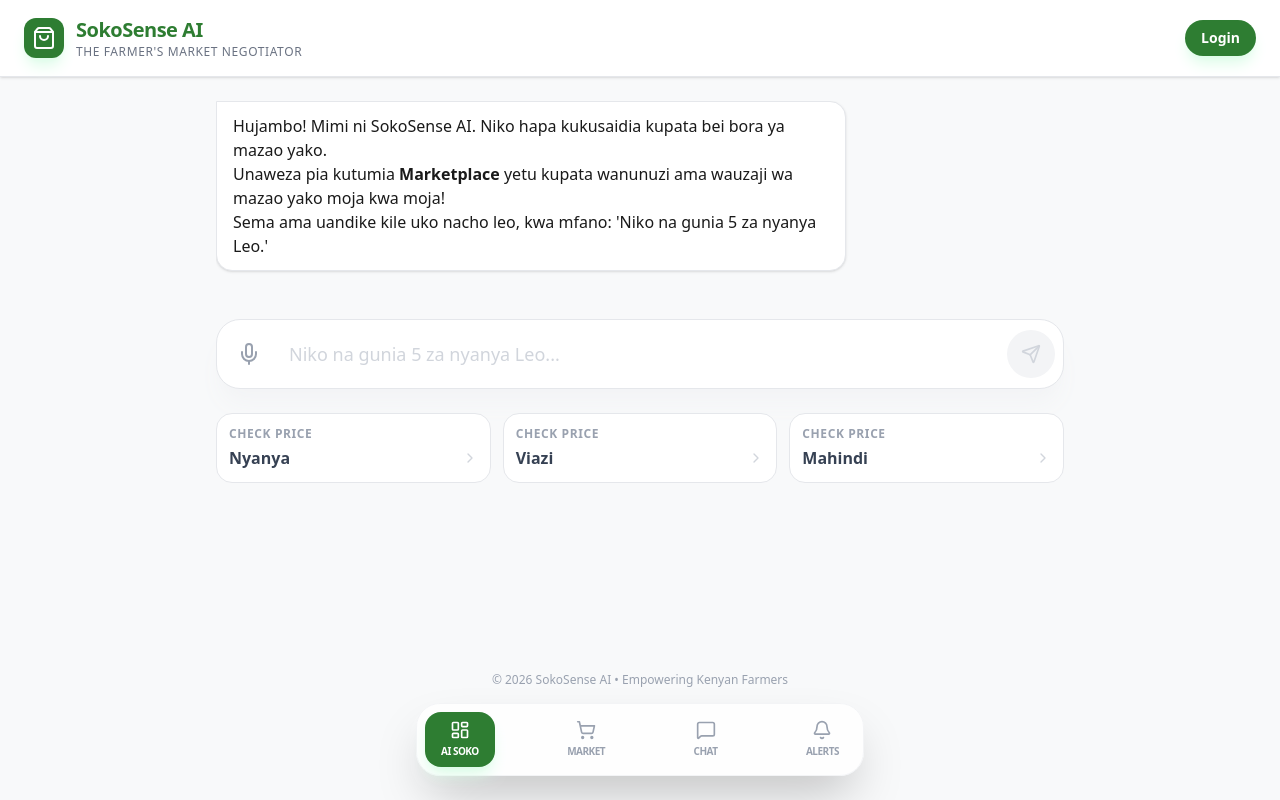
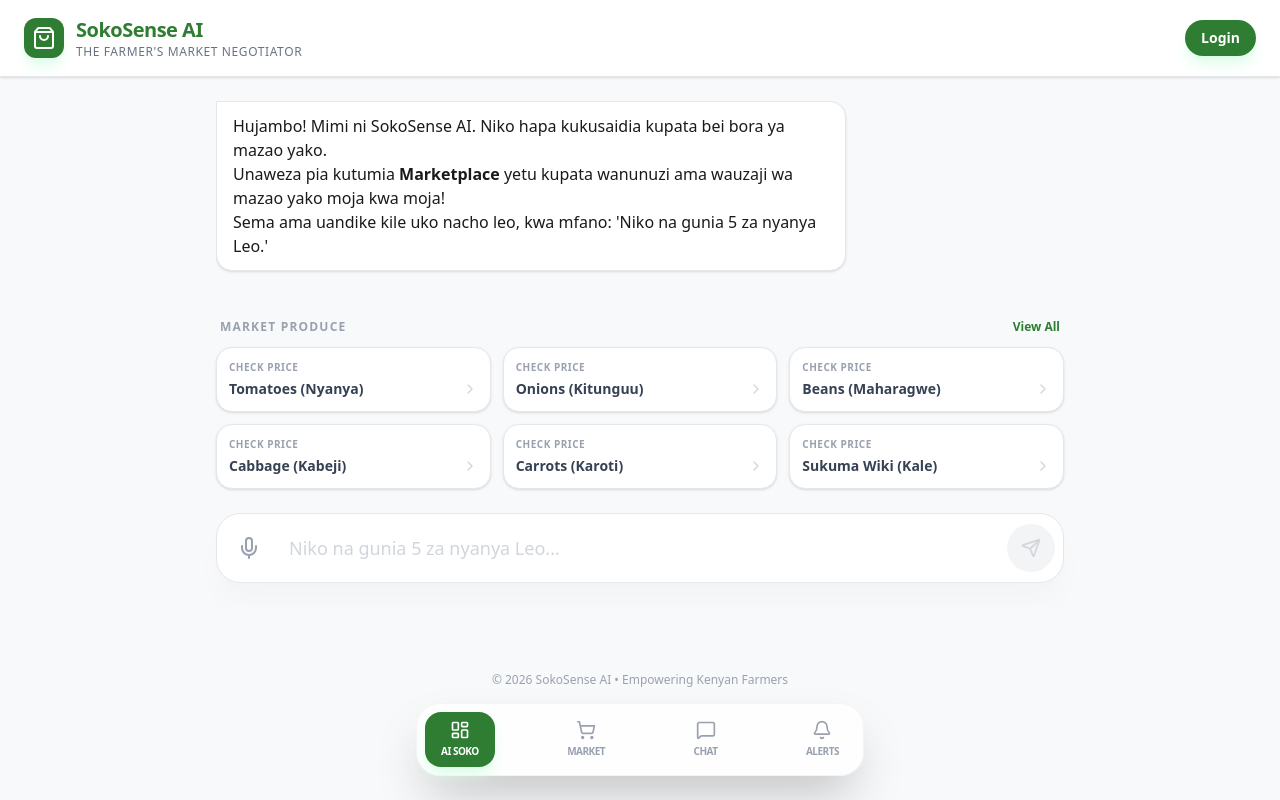
Before and after one commit to JimmyMusyoki/SokoSense, a React (Vite) app: page / in a window 1280 px wide. Built offline with nearby package versions, Linux system fonts and the light colour scheme; no server answers; the database is empty.

Commit message:
feat: Enhance marketplace and home UI with crop filtering
Introduce crop filtering to the Marketplace component to allow users to view listings for specific produce. Refactor the home page to dynamically display a limited set of featured crops, improving initial load times and user experience.

```diff
--- a/src/App.tsx
+++ b/src/App.tsx
@@ -12,6 +12,7 @@ import { ChatBox } from "./components/ChatBox";
 import { Notifications } from "./components/Notifications";
 import { auth } from "./firebase";
 import { signOut } from "firebase/auth";
+import { CROPS } from "./constants";
 
 interface Message {
   id: string;
@@ -219,6 +220,7 @@ function MainApp() {
     },
   ]);
   const [isLoading, setIsLoading] = useState(false);
+  const [showAllCrops, setShowAllCrops] = useState(false);
   const messagesEndRef = useRef<HTMLDivElement>(null);
 
   const scrollToBottom = () => {
@@ -280,6 +282,10 @@ function MainApp() {
       setIsLoading(false);
     }
   };
+
+  // Get a subset of crops for quick tips
+  const featuredCrops = CROPS.slice(0, 6);
+  const otherCrops = CROPS.slice(6, 24); // Show some more but not all 127 at once
 
   return (
     <div className="max-w-4xl w-full mx-auto p-4 md:p-6 flex flex-col gap-6 h-full overflow-hidden">
@@ -372,6 +378,38 @@ function MainApp() {
         <div ref={messagesEndRef} />
       </div>
 
+      {/* Produce Grid (The "Boxes") */}
+      <div className="space-y-3">
+        <div className="flex items-center justify-between px-1">
+          <h3 className="text-xs font-bold text-gray-400 uppercase tracking-widest">Market Produce</h3>
+          <button
+            onClick={() => setShowAllCrops(!showAllCrops)}
+            className="text-xs font-bold text-[#2E7D32] hover:underline"
+          >
+            {showAllCrops ? "Show Less" : "View All"}
+          </button>
+        </div>
+
+        <div className="grid grid-cols-2 sm:grid-cols-3 gap-3">
+          {(showAllCrops ? [...featuredCrops, ...otherCrops] : featuredCrops).map((crop) => (
+            <motion.button
+              layout
+              initial={{ opacity: 0, scale: 0.9 }}
+              animate={{ opacity: 1, scale: 1 }}
+              key={crop}
+              onClick={() => setInput(`Niko na gunia 3 za ${crop.split(' (')[0].toLowerCase()} leo`)}
+              className="bg-white border border-gray-200 rounded-2xl p-3 text-left hover:border-[#2E7D32] hover:bg-green-50 transition-all group shadow-sm"
+            >
+              <p className="text-[10px] text-gray-400 font-bold uppercase tracking-wider mb-1">Check Price</p>
+              <div className="flex items-center justify-between">
+                <span className="font-bold text-gray-700 text-sm truncate pr-2">{crop}</span>
+                <ChevronRight className="w-4 h-4 text-gray-300 group-hover:text-[#2E7D32] transition-colors shrink-0" />
+              </div>
+            </motion.button>
+          ))}
+        </div>
+      </div>
+
       {/* Input Area */}
       <div className="bg-white border border-gray-200 rounded-3xl p-2 shadow-xl shadow-gray-100 flex items-center gap-2">
         <button className="w-12 h-12 rounded-full flex items-center justify-center text-gray-400 hover:bg-gray-50 hover:text-[#2E7D32] transition-colors">
@@ -398,23 +436,6 @@ function MainApp() {
           <Send className="w-5 h-5" />
         </button>
       </div>
-
-      {/* Quick Tips */}
-      <div className="grid grid-cols-2 md:grid-cols-3 gap-3">
-        {["Nyanya", "Viazi", "Mahindi"].map((crop) => (
-          <button
-            key={crop}
-            onClick={() => setInput(`Niko na gunia 3 za ${crop.toLowerCase()} leo`)}
-            className="bg-white border border-gray-200 rounded-2xl p-3 text-left hover:border-[#2E7D32] hover:bg-green-50 transition-all group"
-          >
-            <p className="text-xs text-gray-400 font-bold uppercase tracking-wider mb-1">Check Price</p>
-            <div className="flex items-center justify-between">
-              <span className="font-bold text-gray-700">{crop}</span>
-              <ChevronRight className="w-4 h-4 text-gray-300 group-hover:text-[#2E7D32] transition-colors" />
-            </div>
-          </button>
-        ))}
-      </div>
     </div>
   );
 }
--- a/src/components/Marketplace.tsx
+++ b/src/components/Marketplace.tsx
@@ -26,13 +26,25 @@ export const Marketplace: React.FC = () => {
   const [price, setPrice] = useState('');
   const [submitting, setSubmitting] = useState(false);
 
+  const [selectedCrop, setSelectedCrop] = useState<string | null>(null);
+
   useEffect(() => {
-    const q = query(
+    let q = query(
       collection(db, 'listings'),
       where('status', '==', 'active'),
       orderBy('createdAt', 'desc'),
       limit(50)
     );
+
+    if (selectedCrop) {
+      q = query(
+        collection(db, 'listings'),
+        where('status', '==', 'active'),
+        where('crop', '==', selectedCrop),
+        orderBy('createdAt', 'desc'),
+        limit(50)
+      );
+    }
 
     const unsubscribe = onSnapshot(q, (snapshot) => {
       const newListings = snapshot.docs.map(doc => ({ id: doc.id, ...doc.data() } as Listing));
@@ -44,7 +56,7 @@ export const Marketplace: React.FC = () => {
     });
 
     return () => unsubscribe();
-  }, []);
+  }, [selectedCrop]);
 
   const findMatches = (allListings: Listing[]) => {
     const newMatches: Record<string, Listing[]> = {};
@@ -145,6 +157,37 @@ export const Marketplace: React.FC = () => {
           <Plus className="w-5 h-5" />
           <span className="hidden sm:inline font-bold">New Listing</span>
         </button>
+      </div>
+
+      {/* Categories / Produce Boxes */}
+      <div className="space-y-3">
+        <div className="flex items-center justify-between px-1">
+          <h3 className="text-xs font-bold text-gray-400 uppercase tracking-widest">Browse by Produce</h3>
+          {selectedCrop && (
+            <button
+              onClick={() => setSelectedCrop(null)}
+              className="text-xs font-bold text-red-500 hover:underline"
+            >
+              Clear Filter
+            </button>
+          )}
+        </div>
+        <div className="flex gap-3 overflow-x-auto pb-4 scrollbar-hide -mx-4 px-4">
+          {CROPS.slice(0, 15).map((c) => (
+            <button
+              key={c}
+              onClick={() => setSelectedCrop(selectedCrop === c ? null : c)}
+              className={cn(
+                "flex-shrink-0 px-5 py-3 rounded-2xl border transition-all text-sm font-bold",
+                selectedCrop === c
+                  ? "bg-[#2E7D32] text-white border-transparent shadow-lg shadow-green-100"
+                  : "bg-white text-gray-600 border-gray-100 hover:border-green-200 hover:bg-green-50"
+              )}
+            >
+              {c}
+            </button>
+          ))}
+        </div>
       </div>
 
       {/* Tabs */}
```
